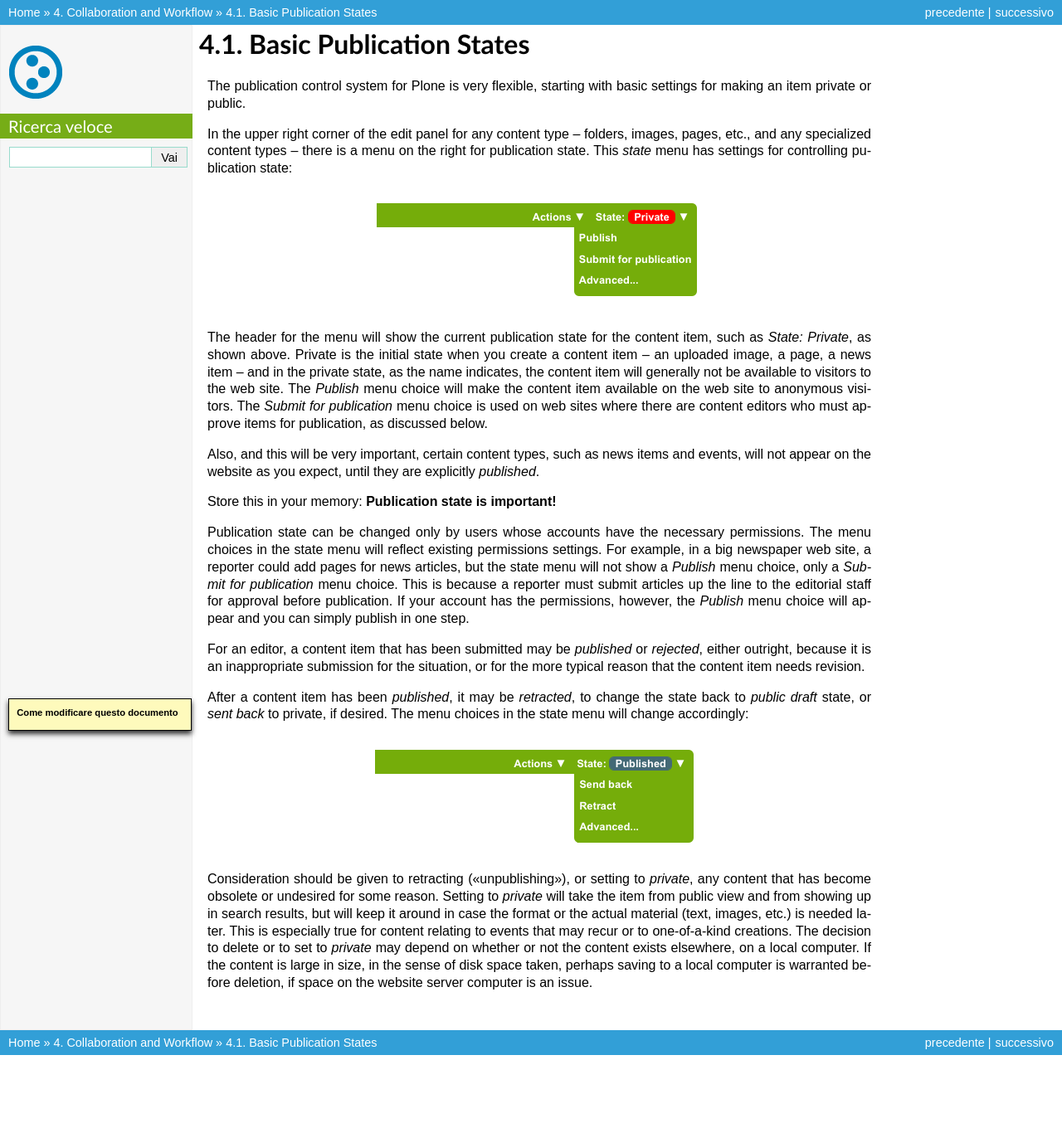
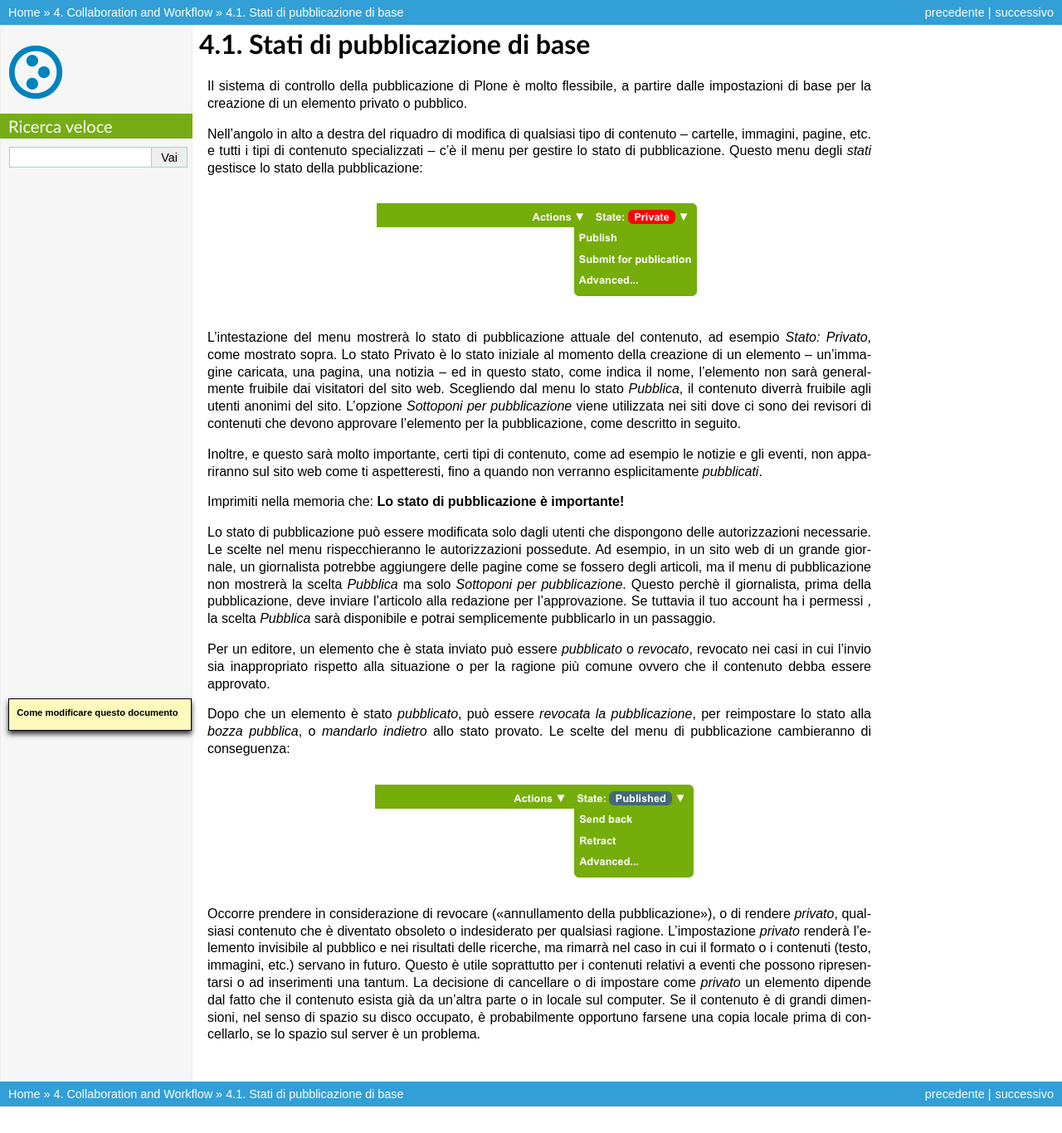
Before and after one commit to plone-it/collective.italiandocumentation, a Sphinx documentation site: the page built from source/collaboration-and-workflow/basic-publication-states.rst, in a window 1280 px wide. Shown: the whole page at 83% size. Built offline with Sphinx 7.4.7, drawn with Linux system fonts in a browser that asks for light colours; before the commit the page ends 1304 px from its top, so only the background shows below that.

Commit message:
Traduzione basic-publication-states.rst

```diff
--- a/source/collaboration-and-workflow/basic-publication-states.rst
+++ b/source/collaboration-and-workflow/basic-publication-states.rst
@@ -1,66 +1,64 @@
-Basic Publication States
-=============================
+Stati di pubblicazione di base
+===============================
 
-The publication control system for Plone is very flexible, starting with
-basic settings for making an item private or public.
+Il sistema di controllo della pubblicazione di Plone è molto flessibile,
+a partire dalle impostazioni di base per la creazione di un elemento privato o pubblico.
 
-In the upper right corner of the edit panel for any content type --
-folders, images, pages, etc., and any specialized content types -- there
-is a menu on the right for publication state. This *state* menu has
-settings for controlling publication state:
+Nell'angolo in alto a destra del riquadro di modifica di qualsiasi tipo di contenuto --
+cartelle, immagini, pagine, etc. e tutti i tipi di contenuto specializzati -- c'è
+il menu per gestire lo stato di pubblicazione. Questo menu degli *stati*
+gestisce lo stato della pubblicazione:
 
 .. figure:: ../_static/statemenu1.png
    :align: center
    :alt:
 
-The header for the menu will show the current publication state for the
-content item, such as *State: Private*, as shown above. Private is the
-initial state when you create a content item -- an uploaded image, a
-page, a news item -- and in the private state, as the name indicates,
-the content item will generally not be available to visitors to the web
-site. The *Publish* menu choice will make the content item available on
-the web site to anonymous visitors. The *Submit for publication* menu
-choice is used on web sites where there are content editors who must
-approve items for publication, as discussed below.
+L'intestazione del menu mostrerà lo stato di pubblicazione attuale del
+contenuto, ad esempio *Stato: Privato*, come mostrato sopra. Lo stato Privato è lo
+stato iniziale al momento della creazione di un elemento -- un'immagine caricata, una
+pagina, una notizia -- ed in questo stato, come indica il nome,
+l'elemento non sarà generalmente fruibile dai visitatori del sito
+web. Scegliendo dal menu lo stato *Pubblica*, il contenuto diverrà fruibile agli utenti
+anonimi del sito. L'opzione *Sottoponi per pubblicazione* viene utilizzata
+nei siti dove ci sono dei revisori di contenuti che devono
+approvare l'elemento per la pubblicazione, come descritto in seguito.
 
-Also, and this will be very important, certain content types, such as
-news items and events, will not appear on the website as you expect,
-until they are explicitly *published*.
+Inoltre, e questo sarà molto importante, certi tipi di contenuto, come ad esempio
+le notizie e gli eventi, non appariranno sul sito web come ti aspetteresti,
+fino a quando non verranno esplicitamente *pubblicati*.
 
-Store this in your memory: **Publication state is important!**
+Imprimiti nella memoria che: **Lo stato di pubblicazione è importante!**
 
-Publication state can be changed only by users whose accounts have the
-necessary permissions. The menu choices in the state menu will reflect
-existing permissions settings. For example, in a big newspaper web site,
-a reporter could add pages for news articles, but the state menu will
-not show a *Publish* menu choice, only a *Submit for publication* menu
-choice. This is because a reporter must submit articles up the line to
-the editorial staff for approval before publication. If your account has
-the permissions, however, the *Publish* menu choice will appear and you
-can simply publish in one step.
+Lo stato di pubblicazione può essere modificata solo dagli utenti che dispongono delle
+autorizzazioni necessarie. Le scelte nel menu rispecchieranno le autorizzazioni
+possedute. Ad esempio, in un sito web di un grande giornale,
+un giornalista potrebbe aggiungere delle pagine come se fossero degli articoli, ma il menu di pubblicazione non
+mostrerà la scelta *Pubblica* ma solo *Sottoponi per pubblicazione*.
+Questo perchè il giornalista, prima della pubblicazione, deve inviare l'articolo
+alla redazione per l'approvazione. Se tuttavia il tuo account ha i permessi
+, la scelta *Pubblica* sarà disponibile e potrai
+semplicemente pubblicarlo in un passaggio.
 
-For an editor, a content item that has been submitted may be *published*
-or *rejected*, either outright, because it is an inappropriate
-submission for the situation, or for the more typical reason that the
-content item needs revision.
+Per un editore, un elemento che è stata inviato può essere *pubblicato* o
+*revocato*, revocato nei casi in cui l'invio sia inappropriato rispetto alla situazione
+o per la ragione più comune ovvero che il contenuto debba essere approvato.
 
-After a content item has been *published*, it may be *retracted*, to
-change the state back to *public draft* state, or *sent back* to
-private, if desired. The menu choices in the state menu will change
-accordingly:
+Dopo che un elemento è stato *pubblicato*, può essere *revocata la pubblicazione*, per
+reimpostare lo stato alla *bozza pubblica*, o *mandarlo indietro* allo stato provato.
+Le scelte del menu di pubblicazione cambieranno di conseguenza:
 
 .. figure:: ../_static/statemenu2.png
    :align: center
    :alt:
 
-Consideration should be given to retracting ("unpublishing"), or setting
-to *private*, any content that has become obsolete or undesired for some
-reason. Setting to *private* will take the item from public view and
-from showing up in search results, but will keep it around in case the
-format or the actual material (text, images, etc.) is needed later. This
-is especially true for content relating to events that may recur or to
-one-of-a-kind creations. The decision to delete or to set to *private*
-may depend on whether or not the content exists elsewhere, on a local
-computer. If the content is large in size, in the sense of disk space
-taken, perhaps saving to a local computer is warranted before deletion,
-if space on the website server computer is an issue.
+Occorre prendere in considerazione di revocare ("annullamento della pubblicazione"), o di
+rendere *privato*, qualsiasi contenuto che è diventato obsoleto o indesiderato per qualsiasi
+ragione. L'impostazione *privato* renderà l'elemento invisibile al pubblico e nei risultati
+delle ricerche, ma rimarrà nel caso in cui il formato o i contenuti
+(testo, immagini, etc.) servano in futuro. Questo è utile soprattutto per i contenuti
+relativi a eventi che possono ripresentarsi o ad inserimenti una tantum.
+La decisione di cancellare o di impostare come *privato* un elemento dipende
+dal fatto che il contenuto esista già da un'altra parte o in locale sul computer.
+Se il contenuto è di grandi dimensioni, nel senso di spazio su disco occupato,
+è probabilmente opportuno farsene una copia locale prima di concellarlo,
+se lo spazio sul server è un problema.
```
